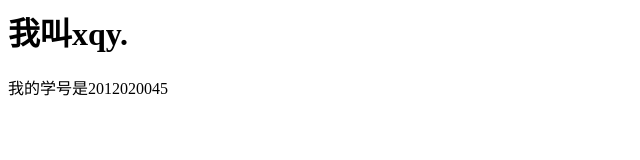
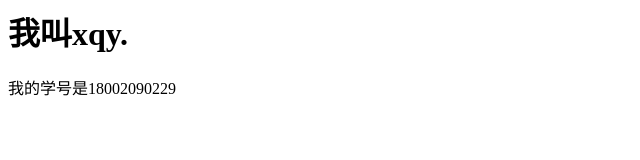
Before and after one commit to 11boboCodeaa/13695837105.github.io, a plain HTML site: page index.html in a window 1280 px wide. Shown: the full height of the page, 0-640 px from the left. Drawn offline with Linux system fonts and the light colour scheme.

Commit message:
Update index.html

```diff
--- a/index.html
+++ b/index.html
@@ -1,6 +1,6 @@
 <html>
 <body>
 <h1>我叫xqy.</h1>
-    <p>我的学号是<span id="studentnumber">2012020045</span></p>
+    <p>我的学号是<span id="studentnumber">18002090229</span></p>
 </body>
 </html>
```
